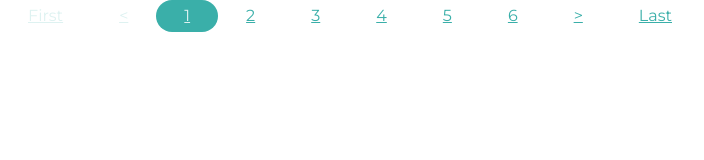
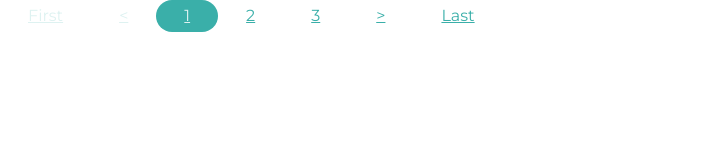
Before and after one commit to teoColomberotto/MyMicrophones_api, a Nuxt app: page / in a window 1280 px wide. Shown: the top 160 px of the page, without its empty margins (0-704 px from the left). Built offline with nearby package versions, Linux system fonts and the light colour scheme.

Commit message:
fix: pagination pageCount

```diff
--- a/frontend/components/molecules/MyPagination.vue
+++ b/frontend/components/molecules/MyPagination.vue
@@ -39,10 +39,9 @@ export default {
     props: {
         maxVisibleButtons: {
             type: Number,
-            required: false,
             default: 3,
         },
-        totalPages: {
+        pageSize: {
             type: Number,
             required: true,
         },
@@ -56,6 +55,9 @@ export default {
         },
     },
     computed: {
+        totalPages() {
+            return Math.floor(this.total + this.pageSize - 1) / this.pageSize;
+        },
         startPage() {
             if (this.currentPage === 1) {
                 return 1;
--- a/frontend/pages/index.vue
+++ b/frontend/pages/index.vue
@@ -1,13 +1,7 @@
 <template>
     <div>
         <profile-icon></profile-icon>
-        <my-pagination
-            :totalPages="20"
-            :maxVisibleButtons="6"
-            @pageChanged="onPageChange"
-            :total="113"
-            :current-page="currentPage"
-        ></my-pagination>
+        <my-pagination :pageSize="20" @pageChanged="onPageChange" :total="41" :current-page="currentPage"></my-pagination>
     </div>
 </template>
 
```
Also changed, not shown: 1 other file (tests, documents, lock files or other folders).
